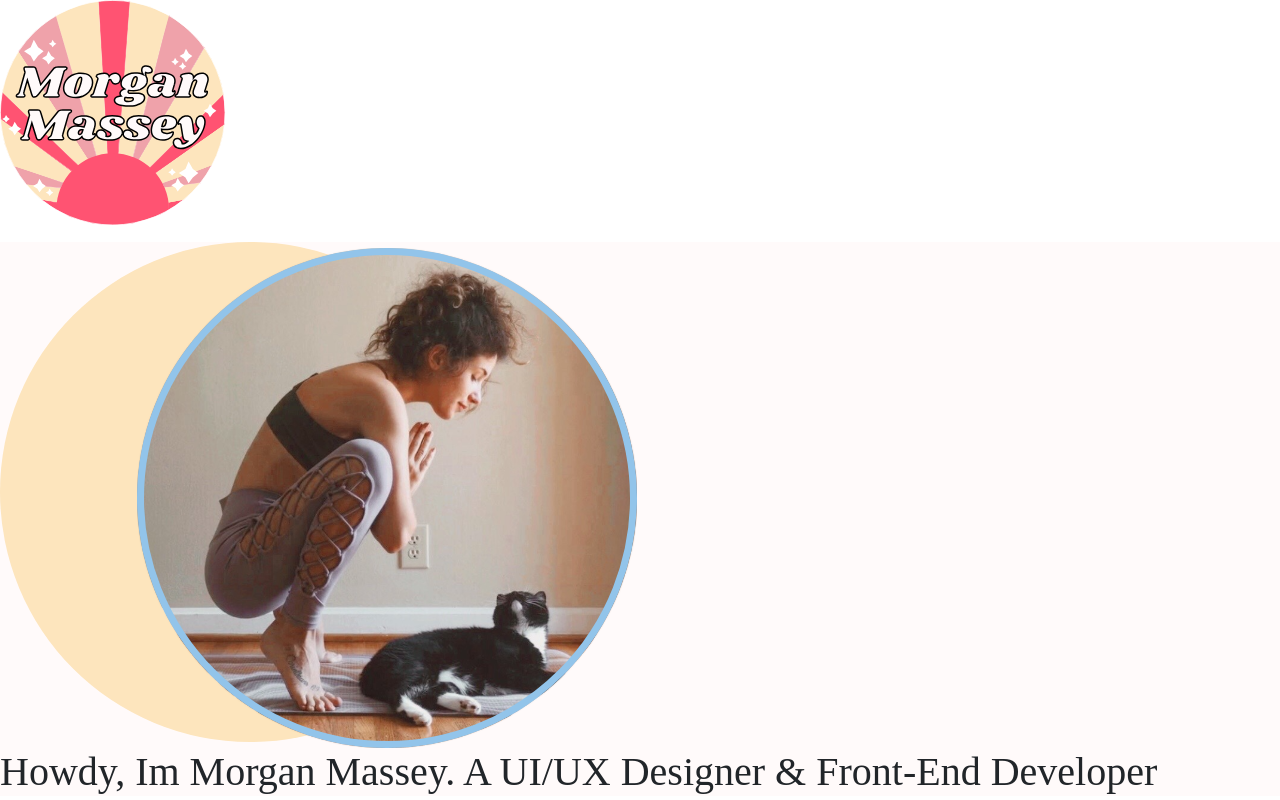
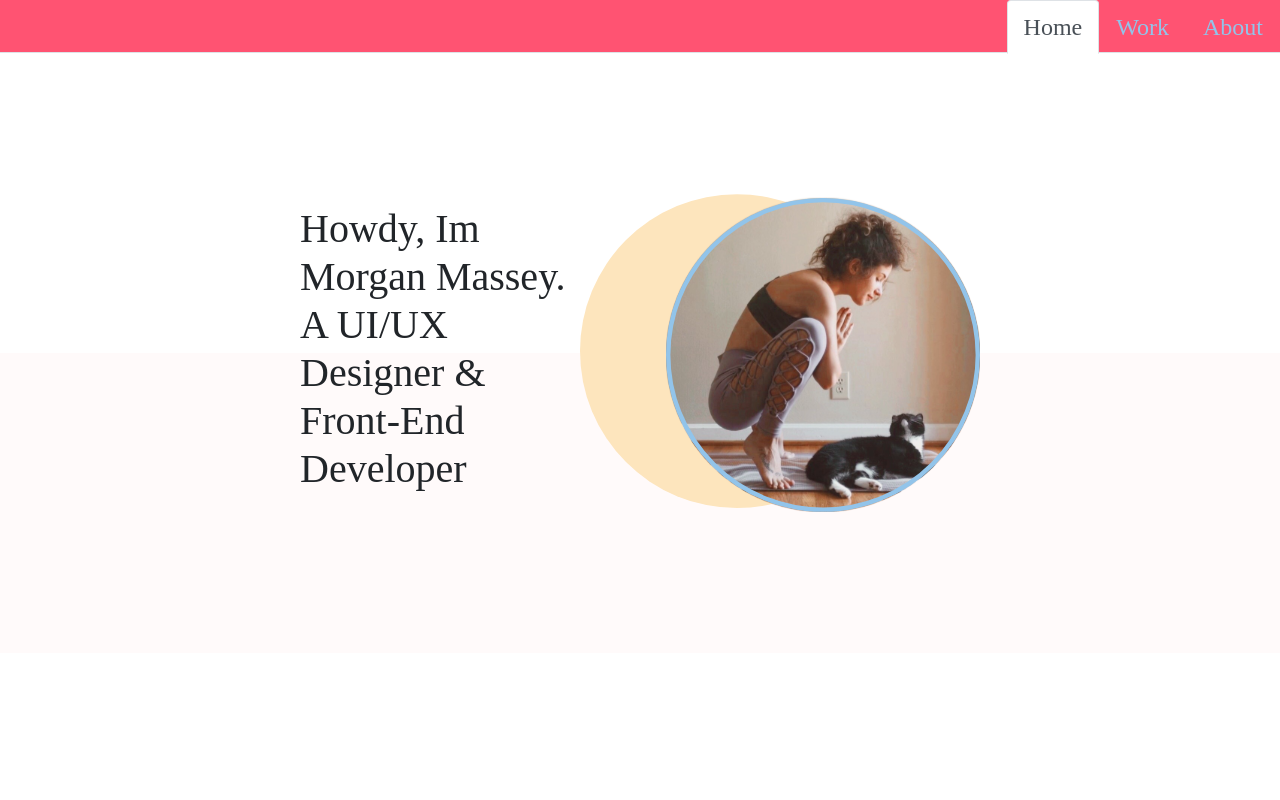
Before and after one commit to morganmassey14/morganmassey14.github.io, a React (Create React App) app: page / in a window 1280 px wide. Shown: the top 800 px of the page. Built offline with nearby package versions, Linux system fonts and the light colour scheme.

Commit message:
used bootstrap for navbar

```diff
--- a/src/App.js
+++ b/src/App.js
@@ -1,22 +1,12 @@
 import React from "react";
 import "./styles/custom.scss";
-import { NavBar } from "./components/NavBar";
-import {Description} from "./components/Description";
-import {About} from "./components/About";
-import {Work} from "./components/Work";
-import { Link } from "react-router-dom";
-// import {Footer} from "./components/Footer"
+import { NavBarB } from "./components/NavBarB";
 
 
 export const App = () => {
 return (
     <div className="page">
-            <NavBar />
-        <Description />
-        <Work />
-        <About />
-
-
+        <NavBarB />
     </div>
 )
 }
--- a/src/components/About.js
+++ b/src/components/About.js
@@ -14,18 +14,26 @@ export const About = () => {
                 <h1>About</h1>
                 <h5>I am passionate about design and people. I love creating applications that are aesthetically pleasing and easy for a user to navigate. I like to think outside of the box, try new things, and learn from others around me.</h5>
             </div>
+            </div>
             <div className="about-section__interests">
+                <div className="about-interest__moon">
             <div className="moon"><img className="moon-img" src={moon} alt="moonimg" /></div>
                 <h5>Obsessing over my dachshund, Moon Unit</h5>
+                </div>
+                <div className="about-interest__cake">
                 <div className="cake"><img className="cake-img" src={cake} alt="cakeimg" /></div>
                 <h5>Baking and decorating vegan cakes</h5>
+                </div>
+                <div className="about-interest__craft">
                 <div className="craft"><img className="craft-img" src={craft} alt="craftimg" /></div>
                 <h5>Creating with lots of different mediums</h5>
+                </div>
+                <div className="about-interest__travel">
                 <div className="travel"><img className="travel-img" src={travel} alt="travelimg" /></div>
                 <h5>Travelling to places that feel like a Bob Ross painting.</h5>
+            </div>
+            </div>
 
-            </div>
-        </div>
         </>
     )
 }
--- a/src/components/Description.js
+++ b/src/components/Description.js
@@ -5,10 +5,10 @@ export const Description = () => {
     return (
         <>
         <div id="description" className="description">
-            <div className="profilepicture"><img className="profile-img" src={profile} alt="mmpic" /></div>
             <div className="description-section__about">
             <h1>Howdy, Im Morgan Massey. A UI/UX Designer & Front-End Developer</h1>
             </div>
+            <div className="profilepicture"><img className="profile-img" src={profile} alt="mmpic" /></div>
             </div>
             </>
     )
--- a/src/components/NavBar.js
+++ /dev/null
@@ -1,11 +0,0 @@
-import logo from "../images/logo.svg"
-import "../styles/custom.scss"
-export const NavBar = () => {
- return (
-        <>
-        <div className="logo"><img className="logo-img" src={logo} alt="mm" /></div>
-            <nav className="navbar">
-               </nav>
-</>
-    )
-}
--- /dev/null
+++ b/src/components/NavBarB.js
@@ -0,0 +1,37 @@
+import React from "react";
+import {Nav, Tab} from "react-bootstrap"
+import { About } from "./About";
+import {Work} from "./Work";
+import {Description} from "./Description";
+import "../styles/custom.scss"
+
+export const NavBarB = () => {
+ return (
+<Tab.Container id="left-tabs-example" defaultActiveKey="first">
+
+      <Nav className="justify-content-end" variant="tabs" >
+        <Nav.Item>
+          <Nav.Link eventKey="first">Home</Nav.Link>
+        </Nav.Item>
+        <Nav.Item>
+          <Nav.Link eventKey="second">Work</Nav.Link>
+        </Nav.Item>
+        <Nav.Item>
+          <Nav.Link eventKey="third">About</Nav.Link>
+        </Nav.Item>
+      </Nav>
+
+
+      <Tab.Content>
+        <Tab.Pane eventKey="first">
+          <Description />
+        </Tab.Pane>
+        <Tab.Pane eventKey="second">
+          <Work />
+        </Tab.Pane><Tab.Pane eventKey="third">
+          <About />
+        </Tab.Pane>
+      </Tab.Content>
+</Tab.Container>
+)
+}
--- a/src/components/Work.js
+++ b/src/components/Work.js
@@ -1,6 +1,7 @@
 import React from "react";
 import c51 from "../images/c51.svg";
 import moodmoons from "../images/moodmoons.svg";
+import "../styles/custom.scss";
 
 
 export const Work = () => {
--- /dev/null
+++ b/src/styles/about.scss
@@ -0,0 +1,40 @@
+img.about-img {
+    height: 400px;
+    width: 400px;
+}
+
+.about {
+    display: flex;
+    flex-direction: column;
+    align-items: center;
+}
+
+.about-section__about {
+    padding: 0px 400px 0px 500px;
+}
+
+img.moon-img {
+    height: 200px;
+    width: 200px;
+}
+
+img.craft-img {
+    height: 200px;
+    width: 200px;
+}
+
+img.cake-img {
+    height: 200px;
+    width: 200px;
+}
+
+img.travel-img {
+    height: 200px;
+    width: 200px;
+}
+
+.about-section__interests {
+    display: flex;
+    flex-direction: row;
+    justify-content: space-evenly;
+}
--- a/src/styles/custom.scss
+++ b/src/styles/custom.scss
@@ -1,22 +1,12 @@
-// Morgan Massey's Portfolio
-$white: #FFFFFF;
-$lightpink: #FFFAFA;
-$yellow: #FDE5BD;
-$blue: #92C4EA;
-$pink: #EFA2AA;
-$hotpink: #FF5372;
-$grey: #383838;
-$black: #191919;
-// *************************
 
 @import "./_colors.scss";
+@import "bootstrap/scss/bootstrap.scss";
+@import url('https://fonts.googleapis.com/css2?family=Dosis&family=Titillium+Web:wght@200;900&display=swap');
+@import url('https://fonts.googleapis.com/css2?family=Dosis&family=Manrope:wght@600&family=Titillium+Web:wght@200;900&display=swap');
 @import "./navbar.scss";
 @import "./description.scss";
-@import "bootstrap/scss/bootstrap.scss";
-
-@import url('https://fonts.googleapis.com/css2?family=Dosis&family=Titillium+Web:wght@200;900&display=swap');
-
-@import url('https://fonts.googleapis.com/css2?family=Dosis&family=Manrope:wght@600&family=Titillium+Web:wght@200;900&display=swap');
+@import "./work.scss";
+@import "./about.scss";
 
 //Main Stying ===================
 body {
--- a/src/styles/description.scss
+++ b/src/styles/description.scss
@@ -1,3 +1,13 @@
 .description {
-    background-color: $lightpink;
+    background: linear-gradient(180deg, $white 50%, $lightpink 50%);
+    display: flex;
+    flex-direction: row;
+    align-items: center;
+    padding: 100px 300px 100px 300px;
 }
+
+
+img.profile-img {
+    width: 400px;
+    height: 400px;
+}
--- a/src/styles/navbar.scss
+++ b/src/styles/navbar.scss
@@ -1,43 +1,6 @@
-.navBar {
-    position: relative;
-  }
-
-  .navBar button {
-    position: fixed;
-    left: 40px;
-    top: 40px;
-    z-index: 10;
-    cursor: pointer;
-  }
-
-  .menuNav {
-    overflow-y: scroll;
-    list-style: none;
-    position: fixed;
-    top: 0;
-    background: darkcyan;
-    left: 0;
-    bottom: 0;
-    height: 100vh;
-    width: 0;
-    overflow: hidden;
-    max-width: 290px;
-    z-index: 9;
-  }
-
-  .menuNav.showMenu {
-    width: 100%;
-  }
-
-  a {
-    display: block;
-    padding: 10px 40px;
-    text-decoration: none;
-    color: #3fffd2;
-    text-transform: uppercase;
-    font-weight: bold;
-  }
-
-  .menuNav li:first-child {
-    margin-top: 7rem;
-  }
+.justify-content-end {
+  background-color: $hotpink;
+  font-size: x-large;
+  color: $white;
+  font-family: 'Shrikhand', cursive;
+}
--- /dev/null
+++ b/src/styles/work.scss
@@ -0,0 +1,22 @@
+img.c51-img {
+    width: 200px;
+    height: 200px;
+}
+
+img.moodmoons-img {
+    width: 200px;
+    height: 200px;
+}
+
+.work {
+    display: flex;
+    flex-direction: row;
+}
+
+.work-section__c51 {
+    padding: 100px 100px 100px 300px;
+}
+
+.work-section__moodmoons {
+    padding: 100px 300px 100px 100px;
+}
```
